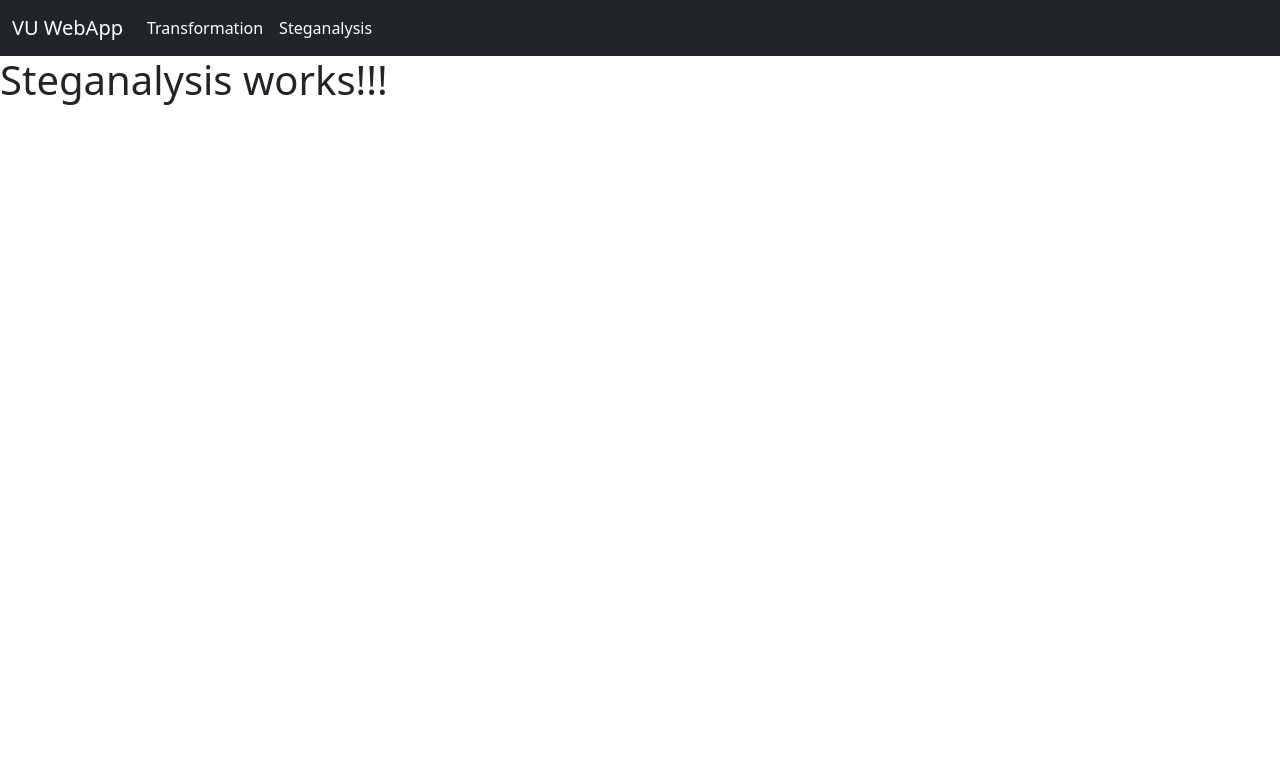
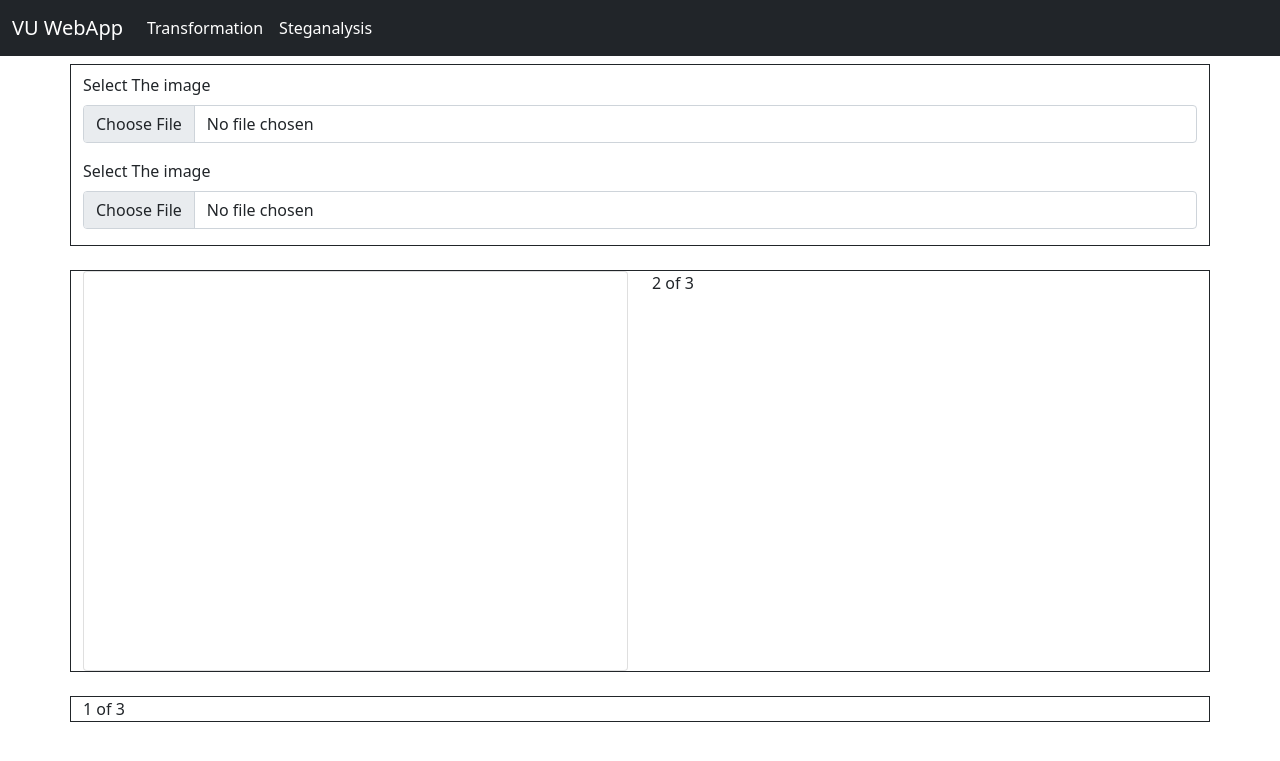
Before and after one commit to dassudip2001/vu-webapp, a Django app: page /steganalysis in a window 1280 px wide. Shown: the top 761 px of the page. Run offline with Django 4.2, Linux system fonts and the light colour scheme.

Commit message:
code commit for css file added

```diff
--- a/secrets.json
+++ b/secrets.json
@@ -1,5 +1,5 @@
 { "DB_NAME": "vu_db" ,
- "DB_USER" : "admin" ,
- "DB_PASSWORD" : "Admin@123" ,
- "DB_HOST":"localhost"
+  "DB_USER" : "admin" ,
+  "DB_PASSWORD" : "Admin@123" ,
+  "DB_HOST":"localhost"
 }
--- a/templates/index.html
+++ b/templates/index.html
@@ -14,8 +14,8 @@
     />
     <!-- add  style.css file -->
     {% load static %}
-    <link rel="stylesheet" href="{% static 'static/style.css' %}" />
 
+    <link rel="stylesheet" href="{% static 'css/style.css' %}" />
     <title>{% block title %}{% endblock title %} | Image Transformation</title>
   </head>
   <body>
--- a/templates/steganalysis.html
+++ b/templates/steganalysis.html
@@ -1,8 +1,41 @@
-{% extends 'index.html' %}
+{% extends 'index.html' %} {% block title %}Steganalysis{% endblock title %}
+{%block body %}
+<div class="container">
+  <div class="row mt-2" style="border: 1px solid">
+    <div class="col mt-2">
+      <div class="mb-3">
+        <label for="formFile" class="form-label"> Select The image</label>
+        <input class="form-control" type="file" id="formFile" />
+      </div>
+      <div class="mb-3">
+        <label for="formFile" class="form-label">Select The image</label>
+        <input class="form-control" type="file" id="formFile1" />
+      </div>
+    </div>
+  </div>
+  <div class="row mt-4" style="border: 1px solid">
+    <div class="col">
+      <div class="card" style="height: 25rem">
+        <div class="card-body">
+          <figure class="figure">
+            <img
+              src=""
+              class="figure-img img-fluid rounded"
+              alt=""
+              height="100%"
+              width="100%"
+            />
+          </figure>
+        </div>
+      </div>
+    </div>
+    <div class="col">2 of 3</div>
+  </div>
 
+  <!--    footer-->
+  <div class="row mt-4" style="border: 1px solid">
+    <div class="col">1 of 3</div>
+  </div>
+</div>
 
-{% block title %}Steganalysis{% endblock title %}
-
-{% block body %}
-<h1>Steganalysis works!!! </h1>
 {% endblock body %}
--- a/webapp/settings.py
+++ b/webapp/settings.py
@@ -15,6 +15,7 @@ from pathlib import Path
 
 # Build paths inside the project like this: BASE_DIR / 'subdir'.
 BASE_DIR = Path(__file__).resolve().parent.parent
+# BASE_DIR = os.path.dirname(os.path.dirname(os.path.abspath(__file__)))
 
 
 # Quick-start development settings - unsuitable for production
@@ -38,6 +39,7 @@ INSTALLED_APPS = [
     'django.contrib.sessions',
     'django.contrib.messages',
     'django.contrib.staticfiles',
+
     'home',
 ]
 
```
